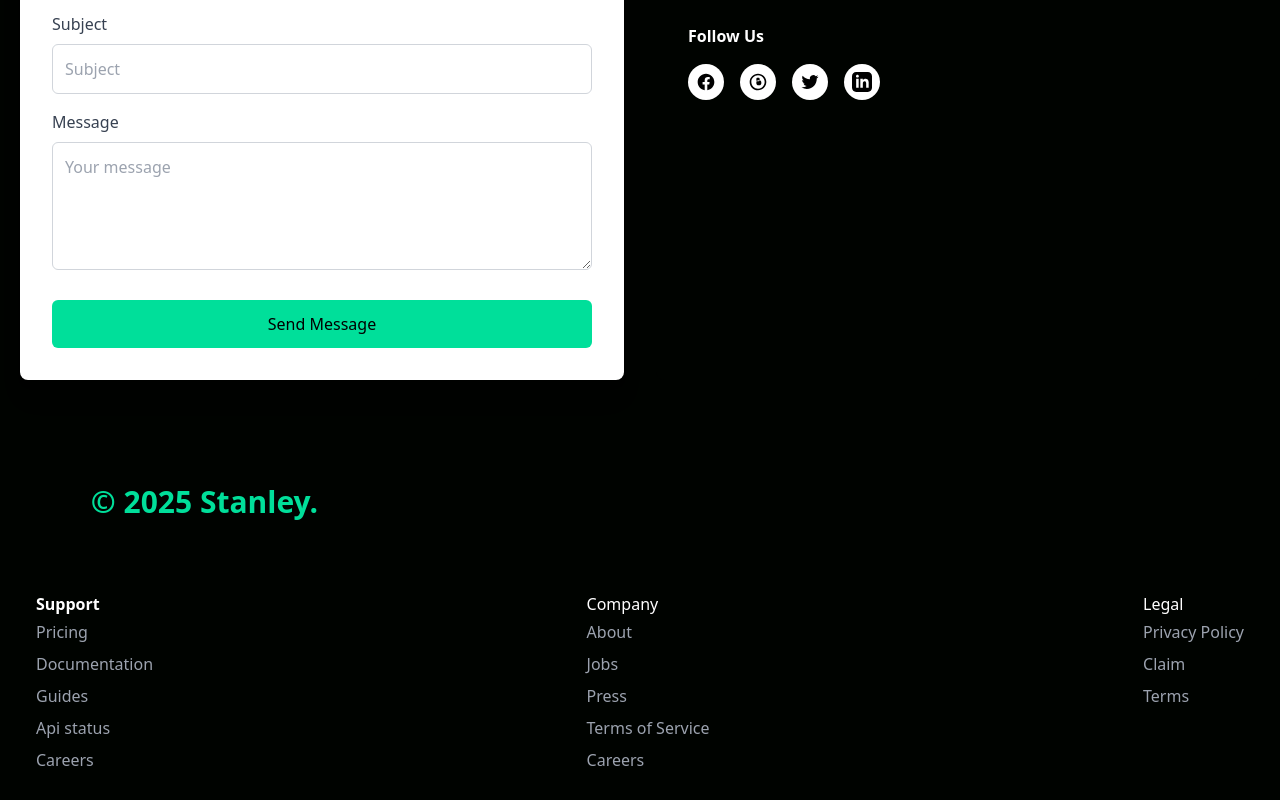
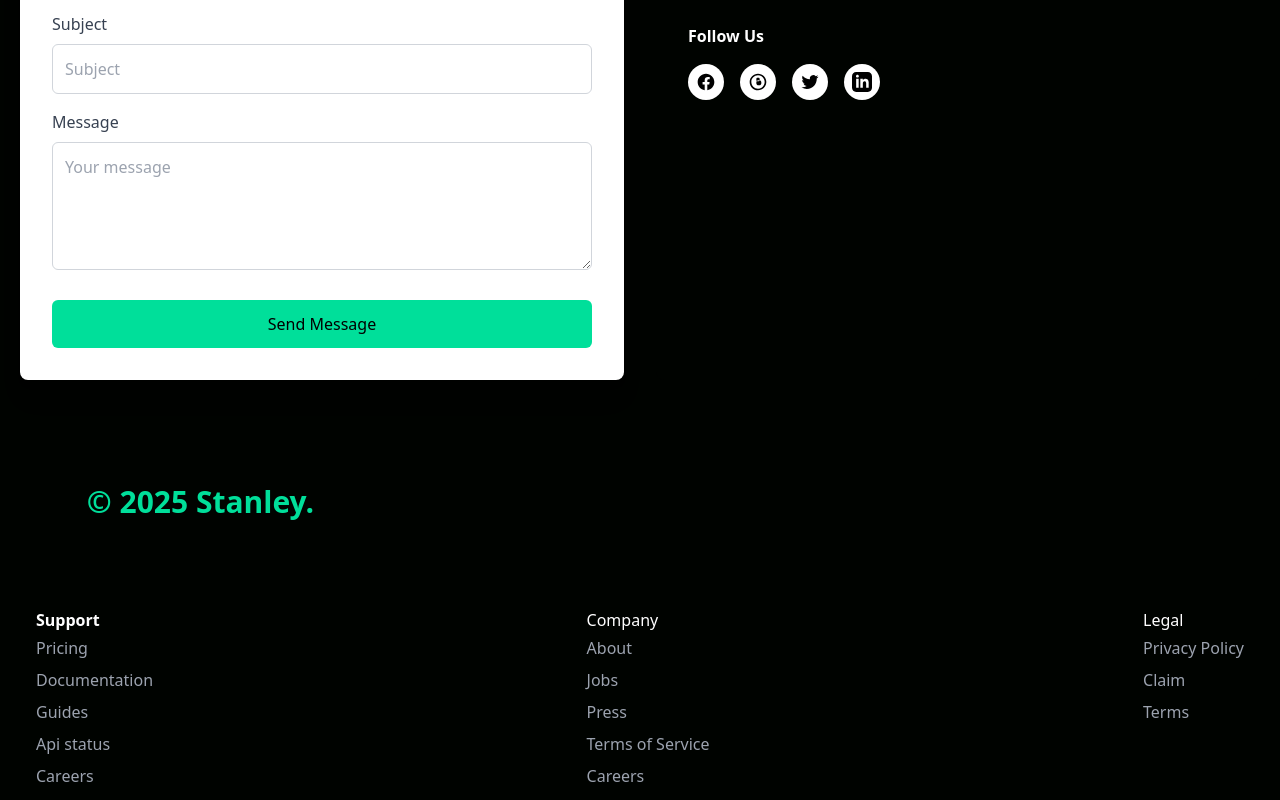
Before and after one commit to StanleyKioko/React-Tailwind-Vite-Simple-front-end, a React (Create React App) app: page /Contact in a window 1280 px wide. Shown: the part 600-1400 px from the top of the page. Built offline with nearby package versions, Linux system fonts and the light colour scheme.

Commit message:
Updated footer

```diff
--- a/src/components/Footer.jsx
+++ b/src/components/Footer.jsx
@@ -11,7 +11,7 @@ import{
 
 const Footer = () => {
   return (
-    <div className="lg:grid-cols-2 max-w-[1240px] mx-auto py-2 px-4 grid gap-4 text-white bg-gray-black">
+    <div className="lg:grid-cols-2 max-w-[1240px] mx-auto py-2 px-4 grid gap-8 text-white bg-gray-black">
       <div className="max-w-[1240px] mx-auto py-8 px-4 grid lg:grid-cols-2 gap-8 text-white bg-gray-black">
         <h1 className="w-full text-3xl font-bold text-[#00df9a]">© 2025 Stanley.</h1>
         {/*<div className="flex justify-between md:w-[75%] mt-4">
```
